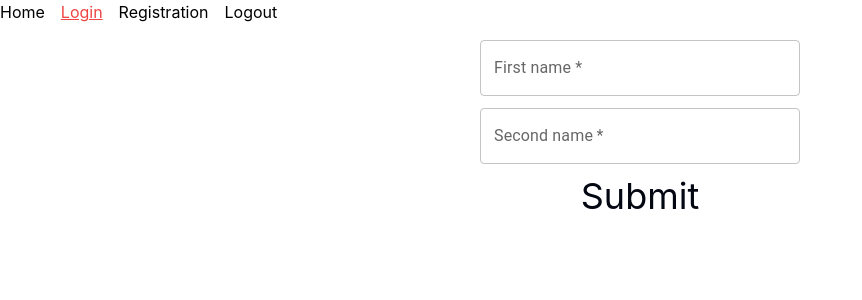
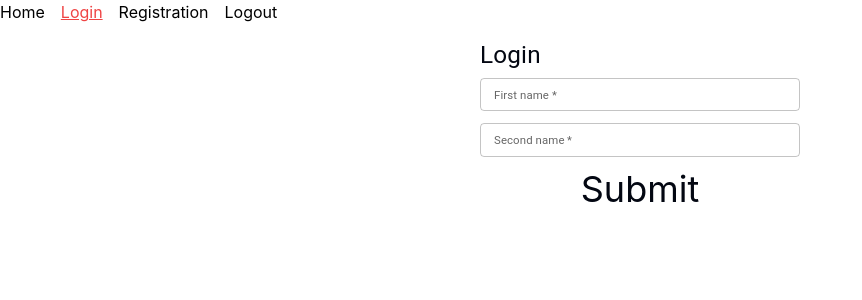
Before and after one commit to AndriyNich/dictionary_front, a React (Create React App) app: page /dictionary_front/login in a window 1280 px wide. Shown: the top 300 px of the page, without its empty margins (0-862 px from the left). Built offline with nearby package versions, Linux system fonts and the light colour scheme.

Commit message:
add theme to MUI

```diff
--- a/src/pages/Login.js
+++ b/src/pages/Login.js
@@ -2,19 +2,49 @@
 import * as React from 'react';
 import { useForm, Controller } from 'react-hook-form';
 import TextField from '@mui/material/TextField';
+import Box from '@mui/material/Box';
 import * as yup from 'yup';
 import * as myYup from 'utils/myYup';
 import { yupResolver } from '@hookform/resolvers/yup';
+import { createTheme, ThemeProvider } from '@mui/material/styles';
+
+// import { ThemeProvider, createMuiTheme } from '@material-ui/core/styles';
 
 import PageContainer from 'components/PageContainer/PageContainer';
 
-console.log(myYup.string().named('First name').required().min(5).max(10));
-
 const schema = yup.object({
-  firstName: myYup.string().named('First name').required().min(5).max(10),
+  firstName: myYup.string().named('').required().min(5).max(10),
   secondName: yup.string().required().min(3),
 });
-console.log(schema);
+
+const theme = createTheme({
+  typography: {
+    fontSize: 10,
+  },
+  components: {
+    MuiTextField: {
+      defaultProps: {
+        size: 'small',
+      },
+    },
+    MuiInputLabel: {
+      styleOverrides: {
+        outlined: {
+          '&.MuiInputLabel-shrink': {
+            top: 2,
+          },
+        },
+      },
+      // styleOverrides: {
+      //   shrink: ({ ownerState, theme }) => ({
+      //     ...(ownerState.shrink && {
+      //       top: 3,
+      //     }),
+      //   }),
+      // },
+    },
+  },
+});
 
 export default function Login() {
   const {
@@ -32,12 +62,17 @@ export default function Login() {
   const onSubmit = date => console.log(date);
 
   return (
+    // <ThemeProvider theme={theme}>
     <PageContainer>
       {/* <Helmet>
         <title>Login user</title>
       </Helmet> */}
       {/* <div>Login</div> */}
       <form onSubmit={handleSubmit(onSubmit)}>
+        <ThemeProvider theme={theme}>
+          <Box className="pb-2" sx={{ typography: 'h4' }}>
+            Login
+          </Box>
           <div className="flex gap-3 flex-col w-80">
             <Controller
               name="firstName"
@@ -45,11 +80,20 @@ export default function Login() {
               render={({ field }) => (
                 <>
                   <TextField
+                    // size="small"
                     label="First name *"
                     id="firstName"
                     placeholder="Enter you first name"
+                    // sx={{ typography: 'h1' }}
+                    // inputProps={{ style: { fontSize: 10 } }}
+                    // inputProps={{ style: { fontSize: 10 } }}
+                    // InputLabelProps={{
+                    //   style: { fontSize: 10, top: 3 },
+                    // }}
                     error={!!errors.firstName}
-                  helperText={errors.firstName ? errors.firstName.message : ''}
+                    helperText={
+                      errors.firstName ? errors.firstName.message : ''
+                    }
                     {...field}
                   />
                 </>
@@ -61,19 +105,25 @@ export default function Login() {
               render={({ field }) => (
                 <TextField
                   type="number"
+                  // size="small"
+                  sx={{ typography: 'caption' }}
                   required
                   label="Second name"
                   id="secondName"
                   placeholder="Enter you second name"
                   error={!!errors.secondName}
-                helperText={errors.secondName ? errors.secondName.message : ''}
+                  helperText={
+                    errors.secondName ? errors.secondName.message : ''
+                  }
                   {...field}
                 />
               )}
             />
             <input type="submit" />
           </div>
+        </ThemeProvider>
       </form>
     </PageContainer>
+    // </ThemeProvider>
   );
 }
--- a/src/utils/myYup/string.js
+++ b/src/utils/myYup/string.js
@@ -8,7 +8,7 @@ export default class MyStringSchema extends yup.StringSchema {
   fieldName = '';
 
   named(fieldName = '') {
-    this.fieldName = `"${fieldName}"`;
+    this.fieldName = fieldName !== '' ? `"${fieldName}"` : '';
     return this;
   }
 
@@ -16,6 +16,8 @@ export default class MyStringSchema extends yup.StringSchema {
     result.fieldName = this.fieldName;
     return result;
   }
+
+  setFirstCharToUpper(message) {}
 
   required(message = `${this.fieldName} is a required field`) {
     return this.addParams(super.required(message));
```
Lines whose indentation alone changed are shown as unchanged.
